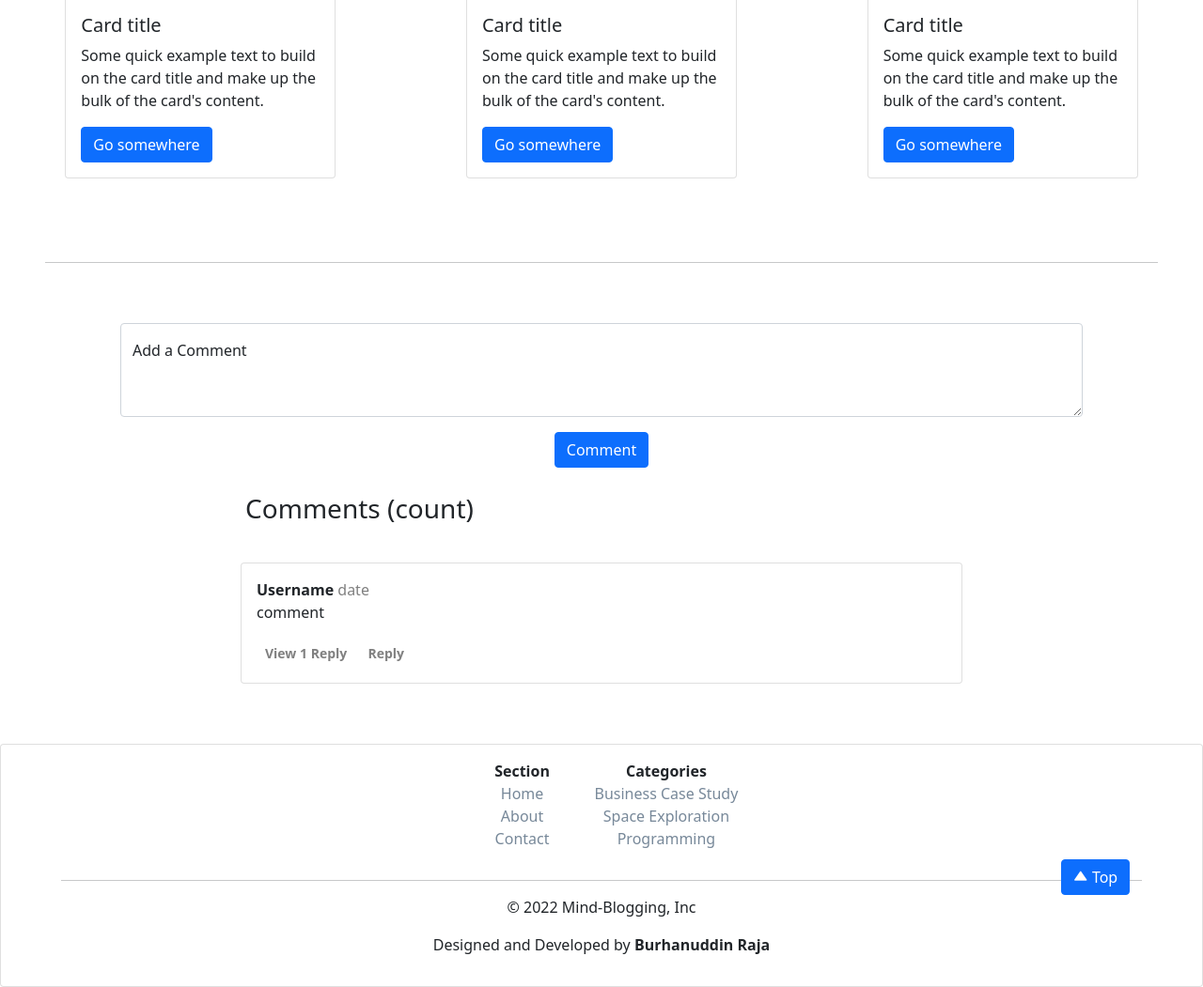
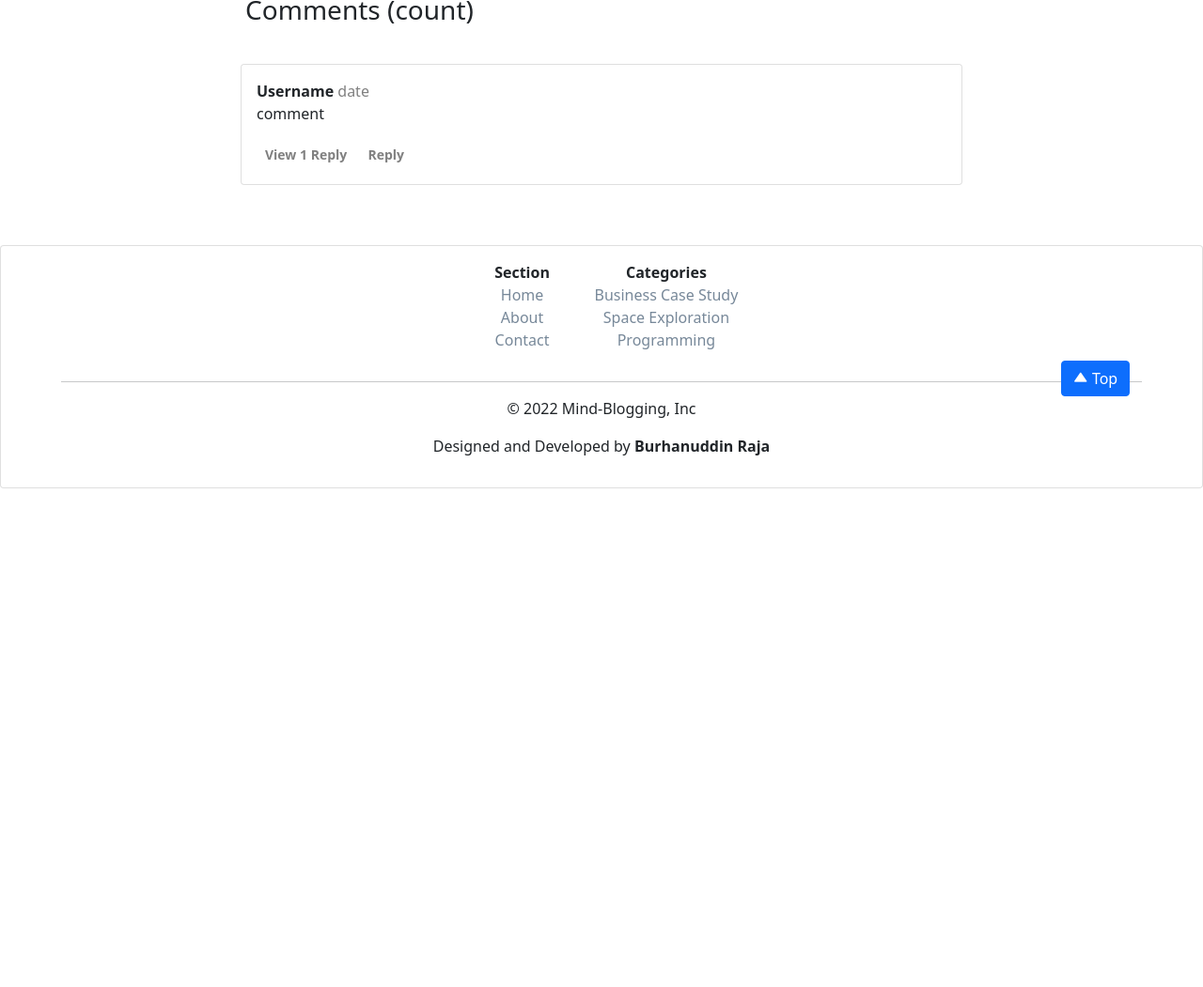
Before and after one commit to BurhanRaja/Blog, a Django app: a page that uses templates/blogs/post.html in a window 1280 px wide. Shown: the part 1134-2185 px from the top of the page at 94% size. After the commit the page ends 1654 px from the top, so only its background shows below. Run offline with Django 4.2, Linux system fonts and the light colour scheme; data comes from the database, SQL or seed files in the repository; parts of the project's set-up code (start-up, migrations or seed data) failed here and were passed over.

Commit message:
post page updated

```diff
--- a/blog/views.py
+++ b/blog/views.py
@@ -9,7 +9,7 @@
 
 from blog.models import Categorie, Contact, Post
 
-# Create your views here.
+# Home HTMl
 def home(request):
     # Getting all the objects of Categorie class
     allCategory = Categorie.objects.all()
@@ -37,6 +37,8 @@
 
     return render(request, 'home/contact.html')
 
+
+# Authentication APIs
 def search(request):
     query = request.GET['query']
     if len(query) > 78:
@@ -92,6 +94,8 @@
     messages.success(request, "Succesfully Logged In!")
     return redirect('home')
 
+
+# Blog HTML
 def blogposts(request, slug):
     # Getting the catgeories by slug
     try:
--- a/static/css/post.css
+++ b/static/css/post.css
@@ -1,23 +1,21 @@
 /* Main Post */
 
 .post-title{
-    text-align: center;
     font-weight: 700;
-    margin: 5% 2% 3% 2%;
+    margin: 5% 2% 1% 10%;
 }
 
 .cd-container{
-    margin: 1% 1% 1% 6%;
+    margin: 1% 1% 1% 10%;
 }
 
-.category{
-    color: #0087ff;
-    font-weight: 600;
-    font-size: 20px;
-}
 .post-image{
     text-align: center;
     margin: 30px auto;
+}
+.post-image img{
+    height:auto;
+    width: 50%;
 }
 .post-content {
     margin: 1% 11%;
--- a/templates/blogs/post.html
+++ b/templates/blogs/post.html
@@ -9,14 +9,9 @@
     <link rel="stylesheet" href={% static 'css/post.css' %}>
     <h1 class="post-title">{{post_list.title}}</h1>
 
-    <hr class="mx-5">
-
     <div class="cd-container">
         <div class="date-time">
             <p>{{post_list.created_on}}</p>
-        </div>
-        <div class="views">
-            <p> <b>1</b> views</p>
         </div>
     </div>
 
@@ -34,41 +29,6 @@
 
     <hr class="m-5">
 
-    <div class="recent">
-        <div class="post-might-like">
-            <h3>You also might like</h3>
-        </div>
-        <div class="card-container d-flex">
-
-        <div class="card card-might-like" style="width: 18rem;">
-            <img src="..." class="card-img-top" alt="...">
-            <div class="card-body">
-              <h5 class="card-title">Card title</h5>
-              <p class="card-text">Some quick example text to build on the card title and make up the bulk of the card's content.</p>
-              <a href="#" class="btn btn-primary">Go somewhere</a>
-            </div>
-          </div>
-        <div class="card card-might-like" style="width: 18rem;">
-            <img src="..." class="card-img-top" alt="...">
-            <div class="card-body">
-              <h5 class="card-title">Card title</h5>
-              <p class="card-text">Some quick example text to build on the card title and make up the bulk of the card's content.</p>
-              <a href="#" class="btn btn-primary">Go somewhere</a>
-            </div>
-          </div>
-        <div class="card card-might-like" style="width: 18rem;">
-            <img src="..." class="card-img-top" alt="...">
-            <div class="card-body">
-              <h5 class="card-title">Card title</h5>
-              <p class="card-text">Some quick example text to build on the card title and make up the bulk of the card's content.</p>
-              <a href="#" class="btn btn-primary">Go somewhere</a>
-            </div>
-          </div>
-        </div>
-
-    </div>
-
-    <hr class="mx-5">
     <div class="comment-container">
         <div class="form-floating">
             <textarea class="form-control" placeholder="Leave a comment here" id="floatingTextarea2" style="height: 100px"></textarea>
```
